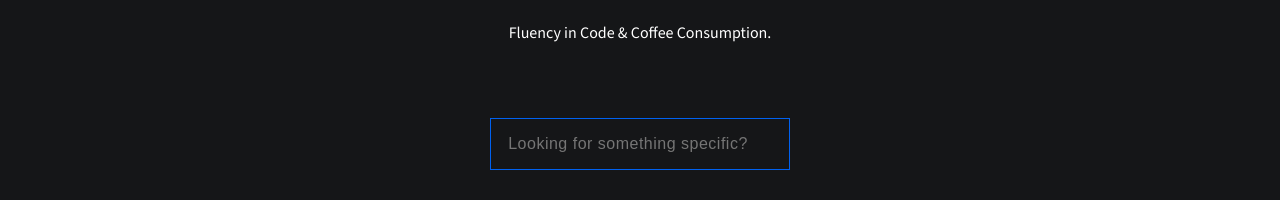
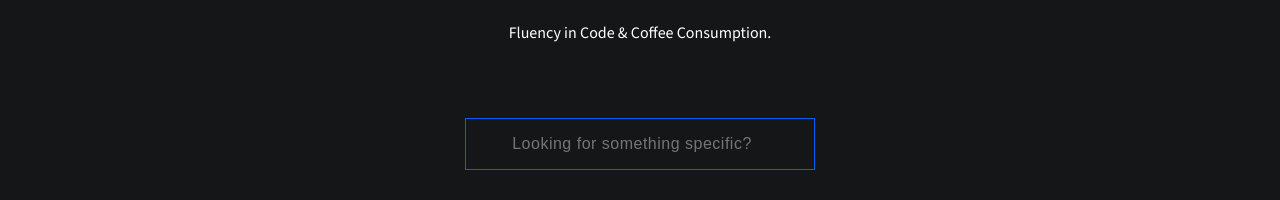
Before and after one commit to arnovanstaden/ArnovS, a Next.js app: page / in a window 1280 px wide. Shown: the part 1975-2175 px from the top of the page. Built offline with nearby package versions, Linux system fonts and the light colour scheme.

Commit message:
update skills

```diff
--- a/src/components/content/Skills/styles.module.scss
+++ b/src/components/content/Skills/styles.module.scss
@@ -1,13 +1,12 @@
 .Skills {
   .search {
     width: 100%;
-    max-width: 300px;
+    max-width: 350px;
     margin: 0 auto;
     display: block;
     border: 1px solid $colour-blue;
     position: relative;
-    display: grid;
-    grid-template-columns: 1fr 24px;
+    padding-right: 1rem;
 
     input {
       @include resetInput;
```
